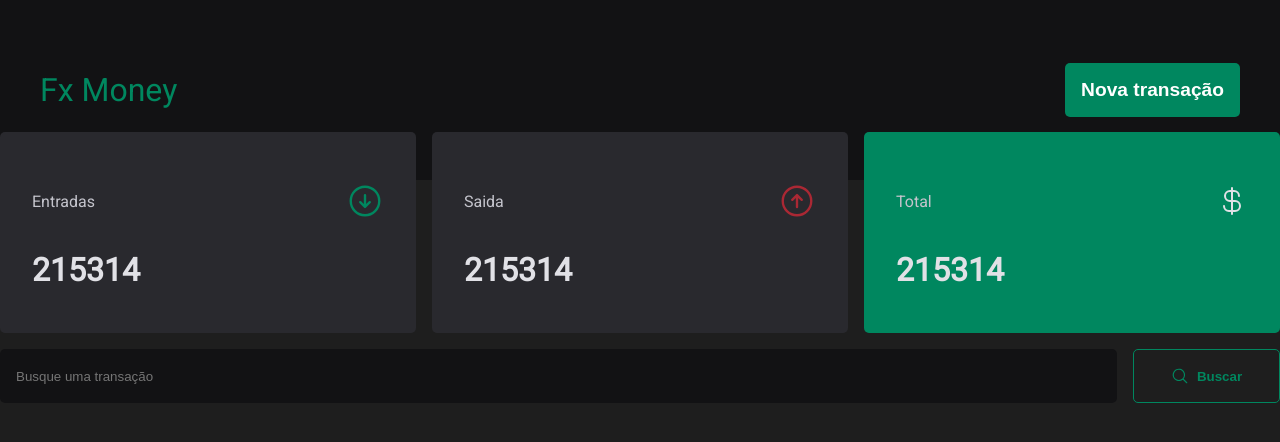
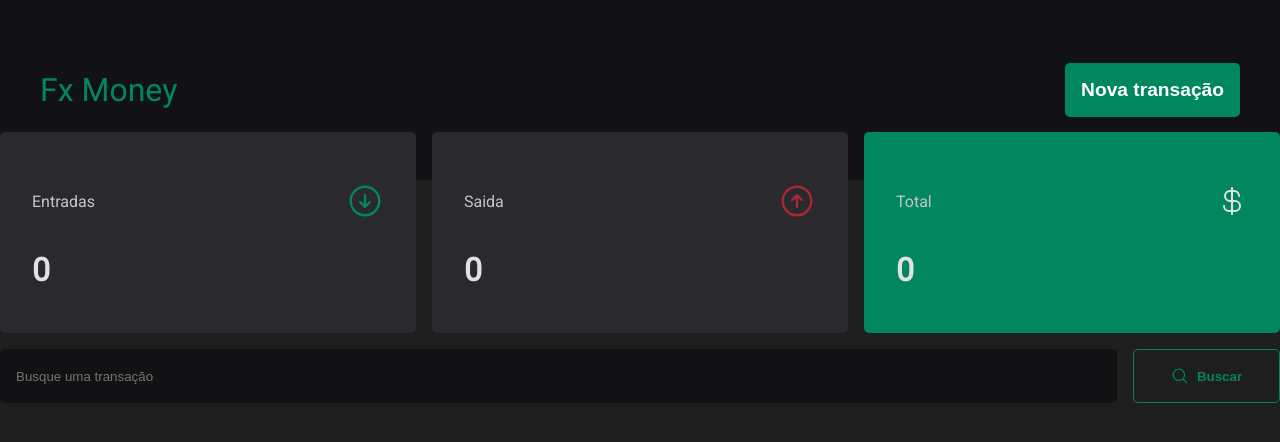
Before and after one commit to leonardofx1/FxMoney, a React (Vite) app in the folder fxmoney/: page / in a window 1280 px wide. Shown: the top 442 px of the page. Built offline with nearby package versions, Linux system fonts and the light colour scheme.

Commit message:
sum transaction

```diff
--- a/fxmoney/src/components/DialogModal/components/Form/index.tsx
+++ b/fxmoney/src/components/DialogModal/components/Form/index.tsx
@@ -1,5 +1,5 @@
 
-import { Controller, useForm } from "react-hook-form";
+import { Controller, FieldValues, useForm } from "react-hook-form";
 import { zodResolver } from "@hookform/resolvers/zod";
 import * as S from "./style";
 import { ArrowCircleDown, ArrowCircleUp } from "@phosphor-icons/react";
@@ -9,13 +9,21 @@ import useContextTransaction from "../../../../context/useContextTransaction";
 const Form = () => {
 
   const {setTransactionStorage} = useContextTransaction()
-  const { register, control, handleSubmit } = useForm({
+  const { register, control, handleSubmit, formState:{isValid} } = useForm({
     resolver: zodResolver(schema),
+    mode:'onChange'
   });
+  const handleAddTransaction = (values: FieldValues) => {
+    const value: TransactionType = {
+      description: values.description,
+      price: values.price,
+      type: values.type,
+      date: values.date,
+      category: values.category,
+    };
+    setTransactionStorage(value);
+  };
 
-  const handleAddTransaction = (value: TransactionType) => {
-    setTransactionStorage(value)
-  };
 
   return (
     <>
@@ -37,8 +45,9 @@ const Form = () => {
           )}
         />
         <section>
-          <S.ButtonSubmit type="submit">Cadastrar</S.ButtonSubmit>
-        </section>
+
+        <S.ButtonSubmit  disabled={!isValid}>Cadastrar</S.ButtonSubmit>
+       </section>
       </S.FormContainer>
     </>
   );
--- a/fxmoney/src/components/SearchBar/index.tsx
+++ b/fxmoney/src/components/SearchBar/index.tsx
@@ -4,9 +4,9 @@ import { useForm } from 'react-hook-form';
 import { zodResolver } from '@hookform/resolvers/zod';
 import { searchSchema } from '../schema/schema';
 import useContextTransaction from '../../context/useContextTransaction';
-import { TransactionType } from '../../@types/types';
+
 import { useEffect } from 'react';
-import Transaction from '../Transaction/index';
+
 
 
 
@@ -19,7 +19,7 @@ const SearchBar = () => {
 
     const handleSearchTransaction =({search}:{search:string})=> {
 
-        setTransaction(transaction.filter((transaction) => transaction.category === search || transaction.description === search))
+        setTransaction(transaction.filter((trans) => trans.category === search || trans.description === search))
     }
     const busca = watch('search')
     useEffect(()=> {
--- a/fxmoney/src/components/Transaction/index.tsx
+++ b/fxmoney/src/components/Transaction/index.tsx
@@ -15,10 +15,10 @@ import useSummaryTransaction from "../hooks/reducerTransactionPrice";
 
 const Transaction = () => {
   const{ transaction, getTransactionStorage} = useContext(transactionContext)!
-   const  { someTransaction}= useSummaryTransaction()
+   const  { sumTransaction}= useSummaryTransaction()
   useEffect(() => {
       getTransactionStorage('transaction')
-    someTransaction('entry')
+    sumTransaction('entry')
 
   },[])
 
@@ -29,21 +29,21 @@ const Transaction = () => {
           <span>Entradas</span>{" "}
           <ArrowCircleDown size={38} color={thema.colors.green} />
         </S.TransactionIcon>
-        <S.Money>215314</S.Money>
+        <S.Money>{sumTransaction('entry')}</S.Money>
       </S.TransactionSummary>
       <S.TransactionSummary>
         <S.TransactionIcon>
           <span>Saida</span>
           <ArrowCircleUp size={38} color={thema.colors.redDark} />
         </S.TransactionIcon>
-        <S.Money>215314</S.Money>
+        <S.Money>{sumTransaction('exit')}</S.Money>
       </S.TransactionSummary>
       <S.TransactionSummary color="green">
         <S.TransactionIcon>
           <span>Total</span>
           <CurrencyDollar size={32} color={thema.colors.money} />
         </S.TransactionIcon>
-        <S.Money>215314</S.Money>
+        <S.Money>{sumTransaction('total')}</S.Money>
       </S.TransactionSummary>
       <SearchBar />
       <S.TransactionTable>
--- a/fxmoney/src/components/TransactionTable/index.tsx
+++ b/fxmoney/src/components/TransactionTable/index.tsx
@@ -6,7 +6,7 @@ import * as S from './styles'
 
 
 const TransactionTable = ({description, price, category, date, type}:TransactionType) => {
-    console.log(date, typeof date)
+
 
     return (
 
@@ -14,7 +14,8 @@ const TransactionTable = ({description, price, category, date, type}:Transaction
           <S.TransactionTableColumn color='grayFont'>
            {description}
           </S.TransactionTableColumn>
-          <S.TransactionTablePrice varient={type}>{formatCurrency(price)}</S.TransactionTablePrice>
+          <S.TransactionTablePrice varient={type}>{type === 'exit' && '-'} {
+          formatCurrency(price)}</S.TransactionTablePrice>
           <S.TransactionTableColumn color='grayFont'>{category}</S.TransactionTableColumn>
           <S.TransactionTableColumn color='grayFont'>{date}</S.TransactionTableColumn>
       </S.TransactionHistory>
--- a/fxmoney/src/components/hooks/reducerTransactionPrice.tsx
+++ b/fxmoney/src/components/hooks/reducerTransactionPrice.tsx
@@ -1,28 +1,32 @@
 import {useContext} from 'react';
-import Transaction from '../Transaction/index';
+
 import { transactionContext } from '../../context/TransactionProvider';
 import { TransactionType } from '../../@types/types';
 
 type useSummaryTransactionType = {
-    someTransaction: (type:string) => number
+    sumTransaction: (type:string) => number
 }
 
 const useSummaryTransaction =():useSummaryTransactionType => {
     const { transaction} = useContext(transactionContext)!
 
 
-const someTransaction = (typeTransaction:string):number => {
+const sumTransaction = (typeTransaction:string = 'total'):number => {
 
-    const some:number = transaction?.reduce((acc: number, transaction:TransactionType) => {
+    const sum:number = transaction?.reduce((acc: number, trans:TransactionType):number => {
+        if(typeTransaction === trans.type){
+           return  acc += trans.price
+        }else if (typeTransaction === 'total'){
+            return acc = trans.type === 'exit'? acc - trans.price : acc + trans.price
+        }
 
-        acc = transaction.price
 
-            return acc
+        return acc
     }, 0)
 
-    return some
+    return sum
 }
-return {someTransaction}
+return {sumTransaction}
 
 
 }
--- a/fxmoney/src/context/TransactionProvider.tsx
+++ b/fxmoney/src/context/TransactionProvider.tsx
@@ -20,7 +20,7 @@ export const TransactionProvider = ({ children }: { children: React.ReactNode })
         getTransaction !== null && setTransaction(getTransaction)
 
     }
-    const setTransactionStorage = (newTransaction:  TransactionType) => {
+    const setTransactionStorage = (newTransaction:TransactionType) => {
 
 
         const historyTransaction = localStorage.getItem('transaction')
```
